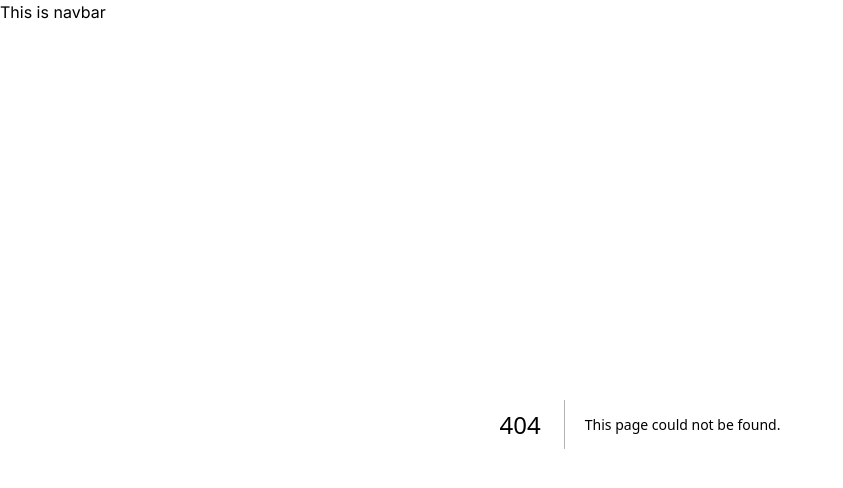
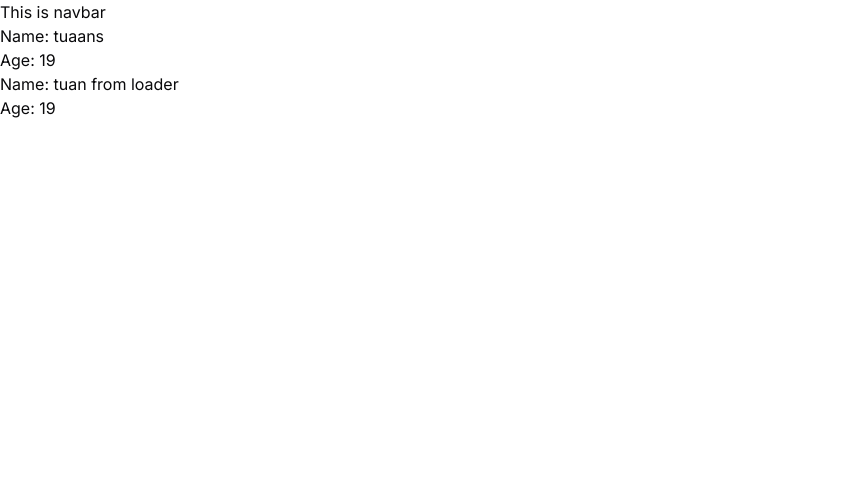
Before and after one commit to tuon1602/nextjs14-boilerplate, a Next.js app: page /test-hoc in a window 1280 px wide. Before the commit this address had no page. Shown: the top 488 px of the page, without its empty margins (0-843 px from the left). Built offline with nearby package versions, Linux system fonts and the light colour scheme.

Commit message:
feat: ver 1.0 add example of HOC

```diff
--- /dev/null
+++ b/src/app/test-hoc/MyComponent.tsx
@@ -0,0 +1,19 @@
+"use client"
+
+import React from 'react';
+
+interface MyComponentProps {
+  name: string;
+  age: number;
+}
+
+const MyComponent: React.FC<MyComponentProps> = ({ name, age }) => {
+  return (
+    <div>
+      <h1>Name: {name}</h1>
+      <h2>Age: {age}</h2>
+    </div>
+  );
+};
+
+export default MyComponent;
--- /dev/null
+++ b/src/app/test-hoc/page.tsx
@@ -0,0 +1,20 @@
+"use client"
+
+import React from 'react'
+import withLogger from '@/hoc/withLogger'
+import MyComponent from './MyComponent'
+import withLoader from '@/hoc/withLoader'
+
+const MyComponentwithLogger = withLogger(MyComponent)
+const MyComponentWithLoader = withLoader(MyComponent)
+
+const HOCpage = () => {
+  return (
+    <>
+        <MyComponentwithLogger age={19} name='tuaans'/>
+        <MyComponentWithLoader age={19} name='tuan from loader'/>
+    </>
+  )
+}
+
+export default HOCpage
--- /dev/null
+++ b/src/hoc/withLoader.tsx
@@ -0,0 +1,30 @@
+"use client";
+
+import React, { useEffect, ComponentType, useState } from "react";
+import { boolean } from "zod";
+
+interface WithLoaderProps {
+  [key: string]: any;
+}
+const withLoader = <P extends object>(WrappedComponent: ComponentType<P>) => {
+  const ComponentWithLoader: React.FC<P & WithLoaderProps> = (props) => {
+    const [loading, setLoading] = useState<boolean>(true);
+    useEffect(() => {
+      const timer = setTimeout(() => {
+        setLoading(false);
+      }, 2000);
+
+      // Clean up the timer on component unmount
+      return () => clearTimeout(timer);
+    }, []);
+    return (
+      <>
+        {loading ? <p>loading...</p> : <WrappedComponent {...(props as P)} />}
+      </>
+    );
+  };
+
+  return ComponentWithLoader;
+};
+
+export default withLoader;
--- /dev/null
+++ b/src/hoc/withLogger.tsx
@@ -0,0 +1,20 @@
+"use client"
+
+import React,{useEffect,ComponentType} from "react";
+
+interface WithLoggerProps {
+    [key: string]: any;
+}
+  const withLogger = <P extends object>(WrappedComponent: ComponentType<P>) => {
+    const ComponentWithLogger: React.FC<P & WithLoggerProps> = (props) => {
+      useEffect(() => {
+        console.log('Current props:', props);
+      }, [props]);
+
+      return <WrappedComponent {...props as P} />;
+    };
+
+    return ComponentWithLogger;
+  };
+
+  export default withLogger;
```
